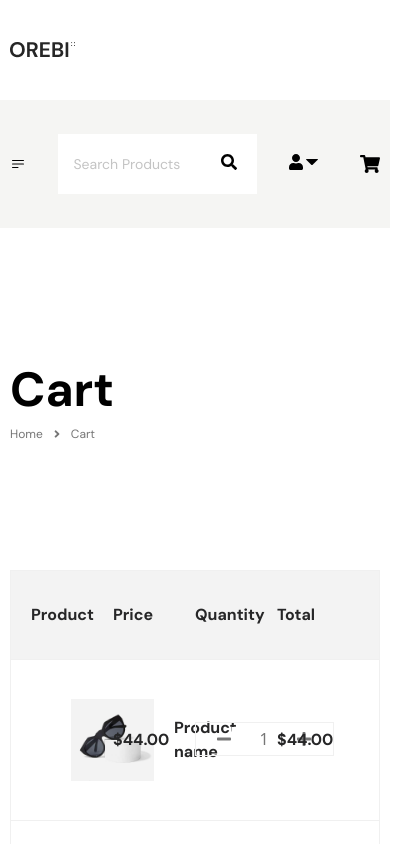
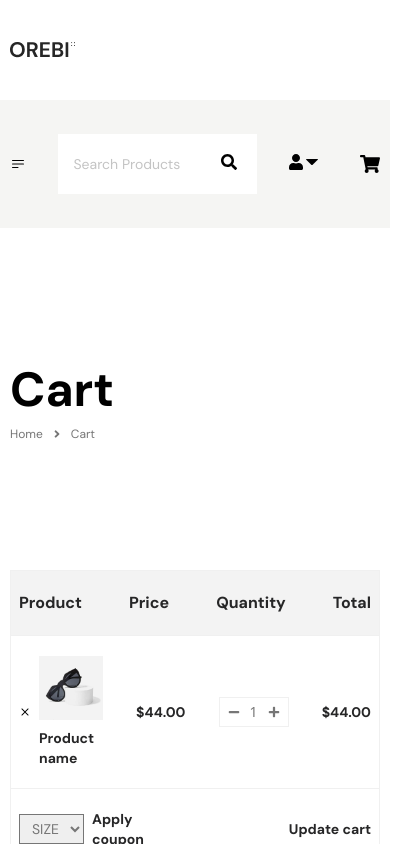
Before and after one commit to dev-abdullah018/orebi, a React (Vite) app: page /cart in a window 390 px wide. Shown: the top 844 px of the page, 420 px wide, since content can reach past the window. Built offline with nearby package versions, Linux system fonts and the light colour scheme; some icons are missing.

Commit message:
update-cart-responsive

```diff
--- a/src/components/layout/CartFrom.jsx
+++ b/src/components/layout/CartFrom.jsx
@@ -35,7 +35,7 @@ const CartFrom = () => {
   return (
     <div>
       <div className="border border-solid border-[#f0f0f0]">
-        <div className="grid w-full grid-cols-4 bg-[#f3f3f3] px-5 py-8">
+        <div className="md:grid w-full md:grid-cols-4 bg-[#f3f3f3] px-2 md:px-5 py-5 md:py-8 flex justify-between items-center">
           <div>
             <h4 className="font-dm text-base font-bold text-primary">
               Product
@@ -53,70 +53,69 @@ const CartFrom = () => {
             <h4 className="font-dm text-base font-bold text-primary">Total</h4>
           </div>
         </div>
-        <div className="grid w-full  grid-cols-4 border-t border-solid border-[#f0f0f0] bg-[#fff] px-5">
-          <div className="flex items-center gap-10">
-            <RxCross2 />
-            <div className="flex items-center gap-5">
-              <Image src={cartimg} />
-              <h4 className="font-dm text-base font-bold text-primary">
+        <div className="md:grid w-full md:grid-cols-4 border-t border-solid border-[#f0f0f0] bg-[#fff] md:px-5 px-2 flex justify-between items-center">
+          <div className="flex items-center xl:gap-10 gap-2 py-5 md:py-0">
+            <RxCross2 className="text-[12px] md:text-sm xl:text-lg" />
+            <div className="flex items-center gap-2 w-16 lg:w-20 xl:w-full flex-col md:flex-row">
+              <Image src={cartimg}/>
+              <h4 className="font-dm text-sm md:text-base font-bold text-primary">
                 Product name
               </h4>
             </div>
           </div>
           <div>
-            <h4 className="py-[68px] font-dm text-base font-bold text-primary">
+            <h4 className="md:py-[68px] font-dm text-sm md:text-base font-bold text-primary">
               $44.00
             </h4>
           </div>
-          <div className="py-[62px]">
-            <div className="flex w-[139px] items-center border border-solid border-[#F0F0F0] px-5 py-1">
+          <div className="md:py-[62px]">
+            <div className="flex w-[70px] md:w-[139px] items-center border border-solid border-[#F0F0F0] md:px-5 px-2 py-1">
               <span onClick={decrementQuantity}>
-                <FaMinus className="text-[#767676]" />
+                <FaMinus className="text-[#767676] text-[12px] md:text-base" />
               </span>
               <input
                 ref={inputRef}
                 type="text"
                 value="1"
-                className="w-16 text-center text-[#767676] outline-none"
+                className="w-7 md:w-16 text-center text-[#767676] outline-none text-sm md:text-base"
               />
               <span onClick={incrementQuantity}>
-                <FaPlus className="text-[#767676]" />
+                <FaPlus className="text-[#767676] text-[12px] md:text-base" />
               </span>
             </div>
           </div>
           <div>
-            <h4 className="py-[68px] font-dm text-base font-bold text-primary">
+            <h4 className="md:py-[68px] font-dm text-sm md:text-base font-bold text-primary">
             $44.00
             </h4>
           </div>
         </div>
-        <div className="flex w-full items-center justify-between  border-t border-solid border-[#f0f0f0] bg-[#fff] px-5">
-          <div className="flex items-center gap-6">
+        <div className="flex w-full items-center justify-between  border-t border-solid border-[#f0f0f0] bg-[#fff] px-2 md:px-5 py-5">
+          <div className="flex items-center gap-2 md:gap-6">
             <select
               type="select"
               value={selectedSize}
               onChange={handleSize}
-              className="w-[255px] border border-solid border-[#767676] px-5 py-3"
+              className="md:w-[255px] border border-solid border-[#767676] px-2 md:px-5 py-1 md:py-3 font-dm text-sm md:text-base font-normal uppercase text-[#767676]"
             >
-              <option className="font-dm text-base font-normal uppercase text-[#767676]">
-                SIZE
-              </option>
+              <option value="" disabled selected hidden>
+                   size
+               </option>
               {sizes.map((size) => (
                 <option
                   key={size}
                   value={size}
-                  className="font-dm text-base font-normal text-[#767676] "
                 >
                   {size}
                 </option>
               ))}
             </select>
-            <h4 className="font-dm text-sm font-bold text-primary">
+            <h4 className="font-dm text-sm font-bold text-primary w-14 md:w-full">
               Apply coupon
             </h4>
           </div>
           <div>
-            <h4 className="py-[68px] font-dm text-base font-bold text-primary">
+            <h4 className="xl:py-[68px] font-dm text-sm md:text-base font-bold text-primary">
               Update cart
             </h4>
           </div>
```
